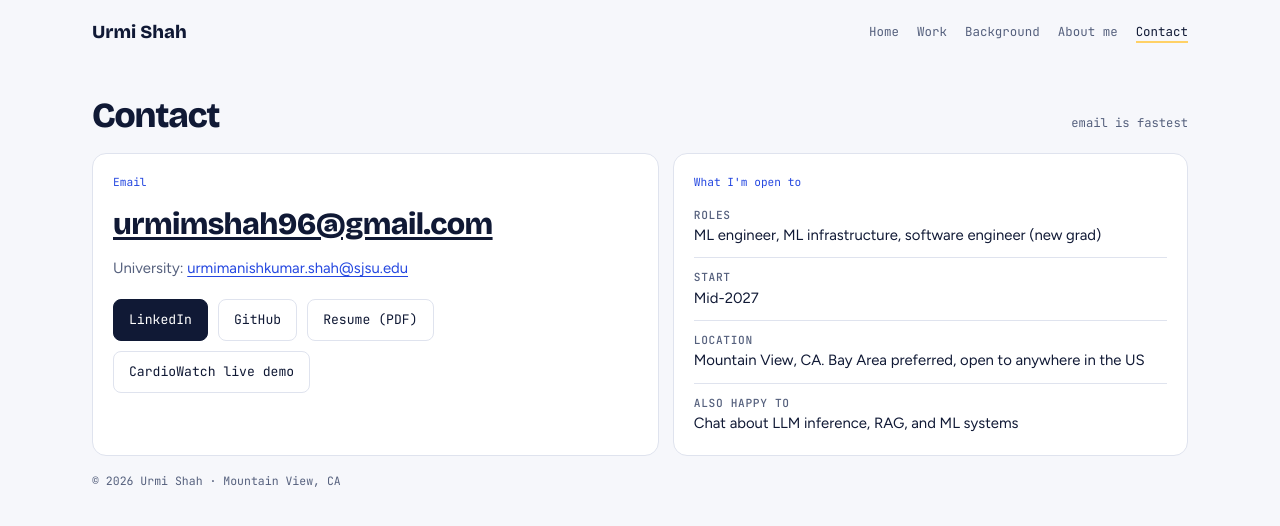
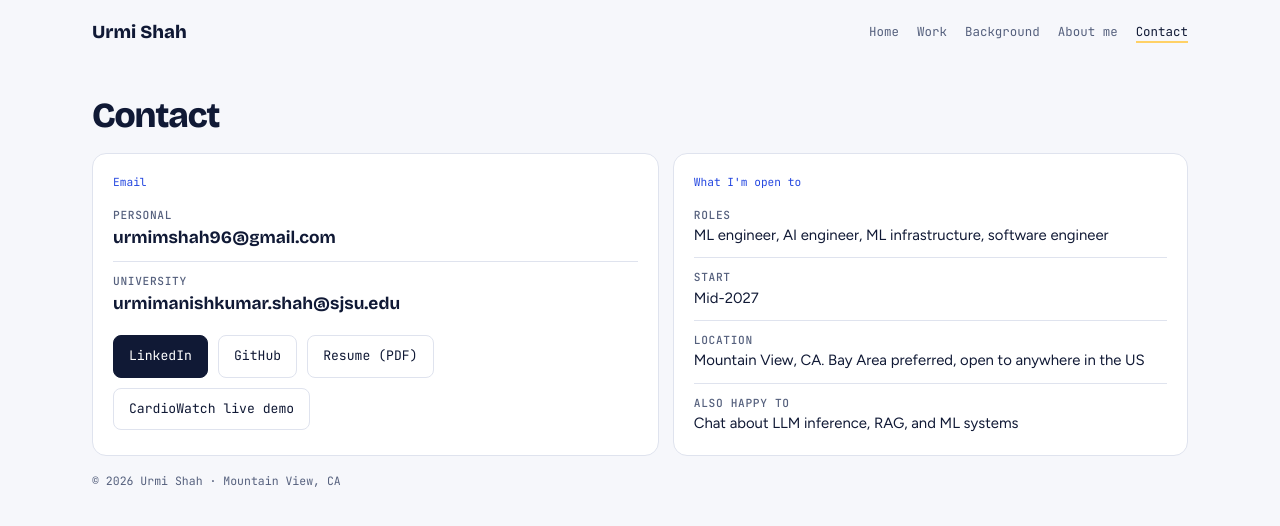
Before and after one commit to UShah1996/ushah1996.github.io, a plain HTML site: page index.html in a window 1280 px wide. Both pictures are taken after a click on the link "Contact". Drawn offline with nearby package versions, Linux system fonts and the light colour scheme.

Commit message:
Contact: matched email rows, AI engineer role, drop new-grad wording
Co-Authored-By: Claude Opus 5.5 <noreply@anthropic.com>
Claude-Session: https://claude.ai/code/session_01VR455rKFrrSQNK4ZL73xLU

```diff
--- a/index.html
+++ b/index.html
@@ -208,6 +208,8 @@ canvas.ecg.small { height: 46px; margin: 4px 0 0; }
 .facts li:first-child { border-top: 0; padding-top: 2px; }
 .facts li:last-child { padding-bottom: 0; }
 .facts li b { font-family: var(--font-mono); font-weight: 500; font-size: .7rem; color: var(--muted); text-transform: uppercase; letter-spacing: .06em; }
+.mails a { font-family: var(--font-display); font-weight: 700; font-size: 1.08rem; color: var(--ink); text-decoration: none; overflow-wrap: anywhere; }
+.mails a:hover { color: var(--accent); text-decoration: underline; }
 .bigmail { font-family: var(--font-display); font-weight: 800; font-size: clamp(1.15rem, 2.9vw, 1.9rem); letter-spacing: -.02em; color: var(--ink); overflow-wrap: anywhere; }
 body[data-view="contact"] .contact { display: none; }
 /* Contact */
@@ -495,7 +497,7 @@ footer { padding: 16px 0; font-family: var(--font-mono); font-size: .72rem; colo
       <div class="card">
         <span class="label">At a glance</span>
         <ul class="facts">
-          <li><b>Looking for</b><span>Full-time new-grad roles in ML engineering, ML infrastructure, or software engineering</span></li>
+          <li><b>Looking for</b><span>Full-time roles in ML engineering, AI engineering, ML infrastructure, or software engineering</span></li>
           <li><b>Start</b><span>Mid-2027, after I graduate in May 2027</span></li>
           <li><b>Based in</b><span>Mountain View, CA. Bay Area preferred, open to anywhere in the US</span></li>
           <li><b>Right now</b><span>Building Weave, doing transformer research, and teaching two courses</span></li>
@@ -517,12 +519,14 @@ footer { padding: 16px 0; font-family: var(--font-mono); font-size: .72rem; colo
 
 <section id="contact" class="view" data-view="contact">
   <div class="container">
-    <div class="sec-head"><h2>Contact</h2><span>email is fastest</span></div>
+    <div class="sec-head"><h2>Contact</h2></div>
     <div class="two-col">
       <div class="card">
         <span class="label">Email</span>
-        <a class="bigmail" href="mailto:urmimshah96@gmail.com">urmimshah96@gmail.com</a>
-        <p>University: <a href="mailto:urmimanishkumar.shah@sjsu.edu">urmimanishkumar.shah@sjsu.edu</a></p>
+        <ul class="facts mails">
+          <li><b>Personal</b><a href="mailto:urmimshah96@gmail.com">urmimshah96@gmail.com</a></li>
+          <li><b>University</b><a href="mailto:urmimanishkumar.shah@sjsu.edu">urmimanishkumar.shah@sjsu.edu</a></li>
+        </ul>
         <div class="cta" style="margin:10px 0 0">
           <a class="btn primary" href="https://linkedin.com/in/urmi-shah-2910">LinkedIn</a>
           <a class="btn" href="https://github.com/UShah1996">GitHub</a>
@@ -533,7 +537,7 @@ footer { padding: 16px 0; font-family: var(--font-mono); font-size: .72rem; colo
       <div class="card">
         <span class="label">What I'm open to</span>
         <ul class="facts">
-          <li><b>Roles</b><span>ML engineer, ML infrastructure, software engineer (new grad)</span></li>
+          <li><b>Roles</b><span>ML engineer, AI engineer, ML infrastructure, software engineer</span></li>
           <li><b>Start</b><span>Mid-2027</span></li>
           <li><b>Location</b><span>Mountain View, CA. Bay Area preferred, open to anywhere in the US</span></li>
           <li><b>Also happy to</b><span>Chat about LLM inference, RAG, and ML systems</span></li>
@@ -548,7 +552,7 @@ footer { padding: 16px 0; font-family: var(--font-mono); font-size: .72rem; colo
   <div class="container">
     <div>
       <h2>Hiring for 2027? Let's talk.</h2>
-      <p>ML engineering, ML infrastructure, and software engineering roles, starting mid-2027.</p>
+      <p>ML engineering, AI engineering, ML infrastructure, and software engineering roles, starting mid-2027.</p>
     </div>
     <div>
       <a class="mail" href="mailto:urmimshah96@gmail.com">urmimshah96@gmail.com</a>
```
